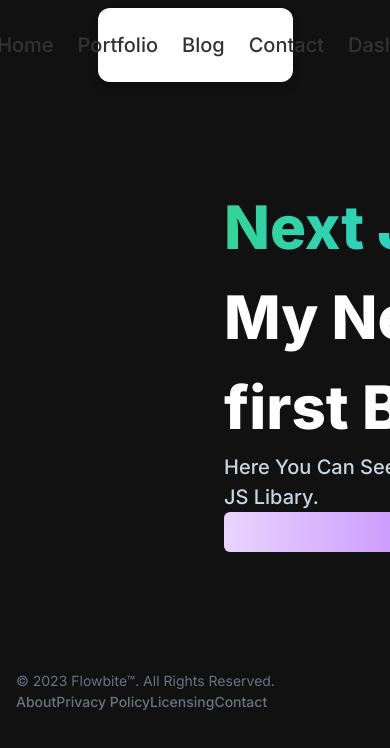
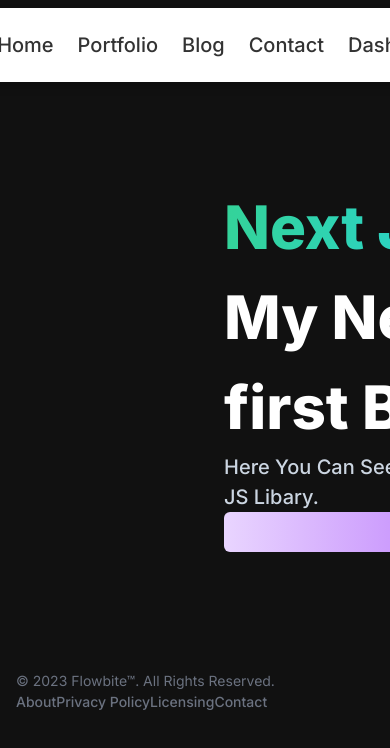
Before and after one commit to MemoSy/myblog, a Next.js app: page / in a window 390 px wide. Shown: the top 748 px of the page. Built offline with nearby package versions, Linux system fonts and the light colour scheme; no server answers.

Commit message:
responsivenewheadeer

```diff
--- a/src/Components/Navbar/Navbar.css
+++ b/src/Components/Navbar/Navbar.css
@@ -1,6 +1,5 @@
 .nav-links{
   display: flex;
-  width: 50%;
   align-items: center;
   justify-content: center;
   background: #fff;
```
